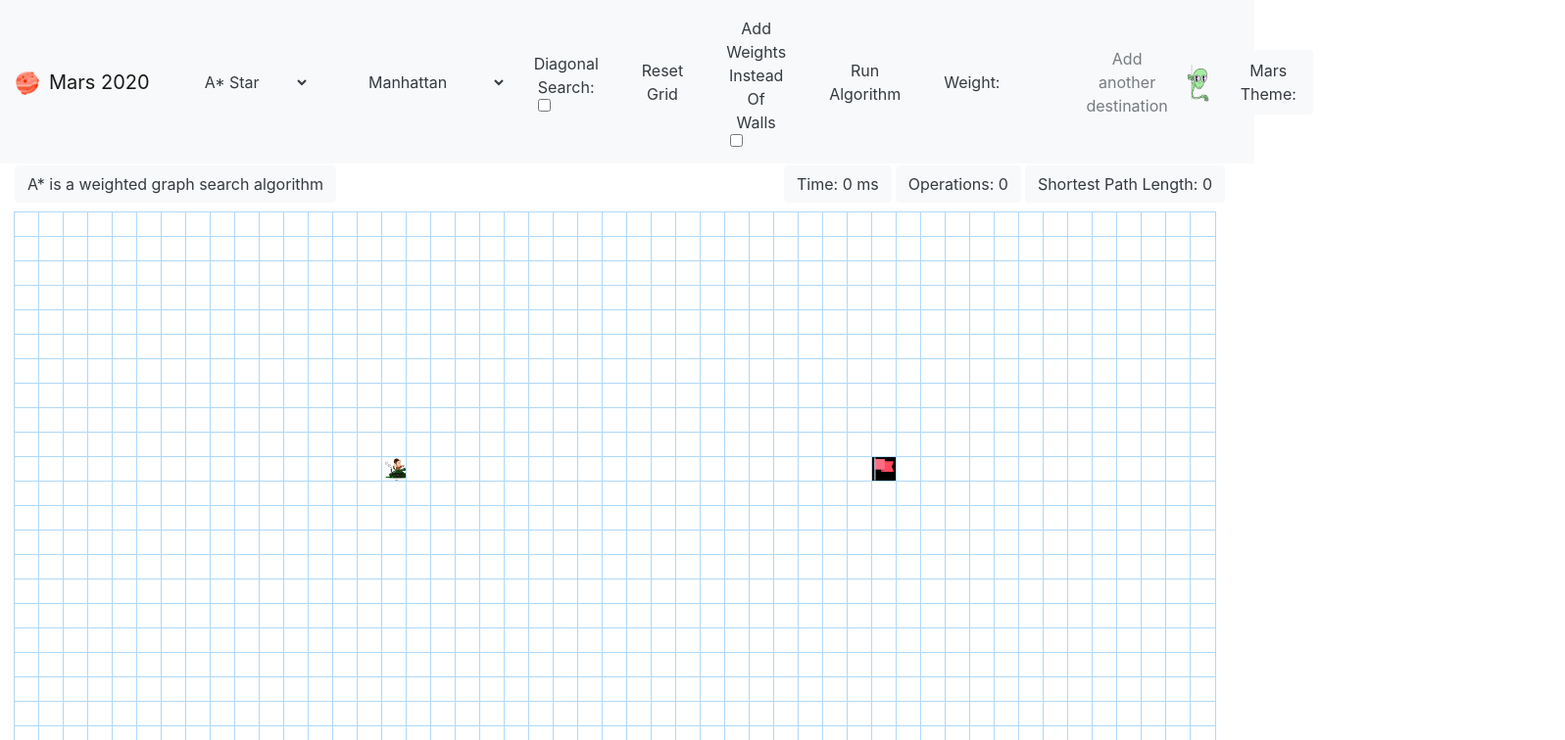
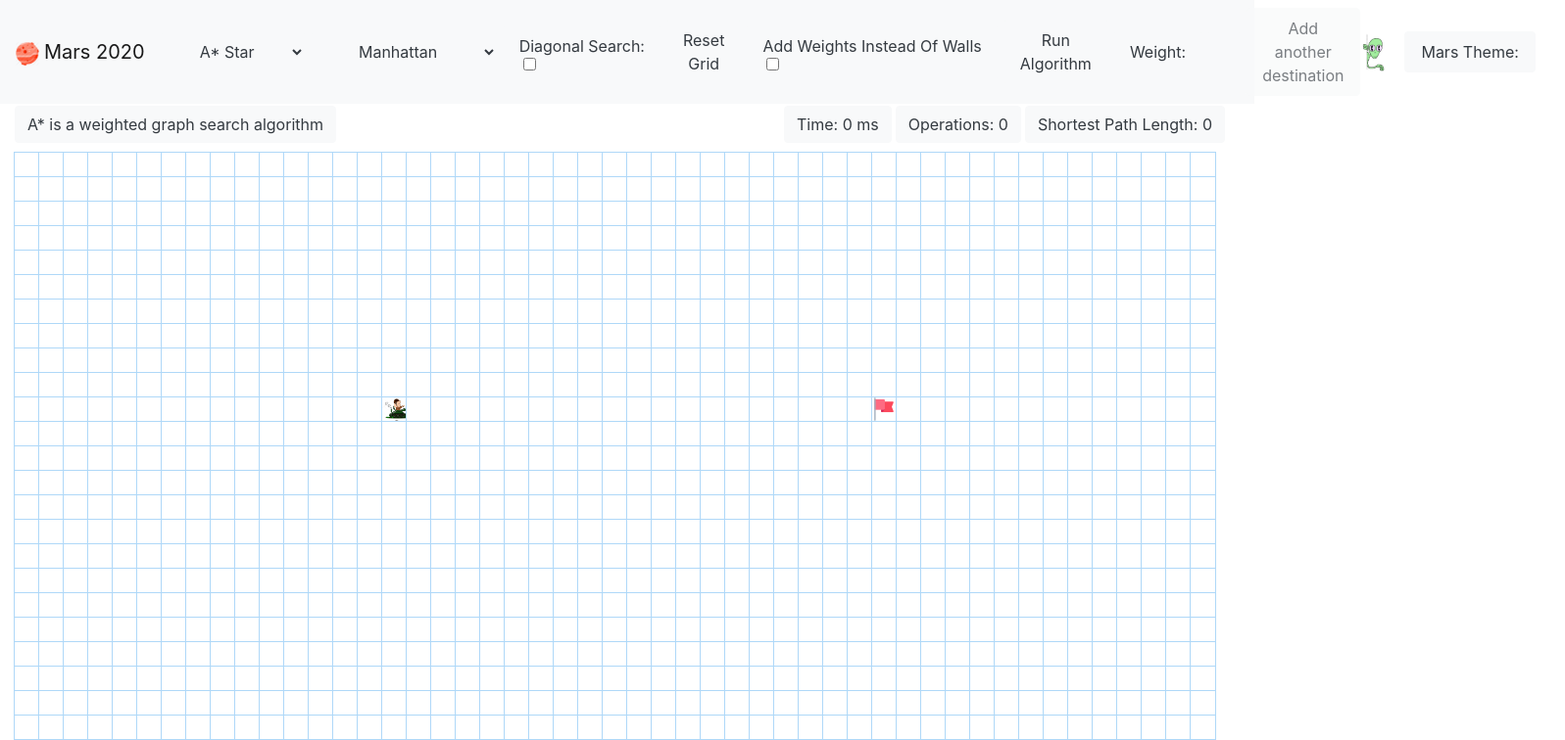
Before and after one commit to mavneeK/Mars-2020-Microsoft, a React (Create React App) app: page / in a window 1280 px wide. Shown: the top 756 px of the page at 98% size, 1597 px wide, since content can reach past the window. Built offline with nearby package versions, Linux system fonts and the light colour scheme; the HTML template or start-up script is replaced by a standard one.

Commit message:
Final push after multi destinations

```diff
--- a/src/Components/NavigationBar.css
+++ b/src/Components/NavigationBar.css
@@ -34,6 +34,11 @@ input[type=number] {
   transition: .4s;
 }
 
+span{
+  white-space:nowrap;
+
+}
+
 .slider:before {
   position: absolute;
   content: "";
--- a/src/Components/NavigationBar.jsx
+++ b/src/Components/NavigationBar.jsx
@@ -21,7 +21,7 @@ export default class NavigationBar extends React.Component {
         return (
             <div>
                 <nav id="mode" style={{ backgroundColor: '#123123' }} className="navbar navbar-expand-lg navbar-light bg-light">
-                    <a className="navbar-brand" href="/"><img src={mars_image} height="24px" width="24px" style={{ marginRight: "10px" }}></img>Mars 2020</a>
+                    <a className="navbar-brand" href="/"><img src={mars_image} height="24px" width="24px" style={{ marginRight: "5px" }}></img>Mars 2020</a>
                     <button class="navbar-toggler" type="button" data-toggle="collapse" data-target="#navbarSupportedContent" aria-controls="navbarSupportedContent" aria-expanded="false" aria-label="Toggle navigation">
                         <span class="navbar-toggler-icon"></span>
                     </button>
@@ -35,29 +35,29 @@ export default class NavigationBar extends React.Component {
                             <option value="Recursive">Recursive</option>
                             <option value="DepthFirst">Depth First</option>
                         </select>
-                        <select className="navbar navbar-light text-dark bg-light btn btn-light border border-light rounded" id="heuristic" style={{ marginLeft: "10px" }} onChange={(event) => this.props.changeHeuristic(event.target.value)}>
+                        <select className="navbar navbar-light text-dark bg-light btn btn-light border border-light rounded" id="heuristic" style={{ marginLeft: "5px" }} onChange={(event) => this.props.changeHeuristic(event.target.value)}>
                             <option value="Manhattan">Manhattan</option>
                             <option value="Euclidean">Euclidean</option>
                             <option value="DiagonalDistance"> Diagonal Distance</option>
                             <option value="Octile">Octile</option>
                         </select>
-                        <span className="navbar btn btn-light border border-light rounded" style={{ marginLeft: "10px" }}>Diagonal Search: <input style={{ marginLeft: "4px" }} type="checkbox" onClick={() => this.props.changeDiagonal()}></input></span>
-                        <button className="navbar btn btn-light border border-light rounded" style={{ marginLeft: "10px" }} onClick={() => this.props.resetGrid()}>
+                        <span className="navbar btn btn-light border border-light rounded" style={{ marginLeft: "5px" }}>Diagonal Search: <input style={{ marginLeft: "4px" }} type="checkbox" onClick={() => this.props.changeDiagonal()}></input></span>
+                        <button className="navbar btn btn-light border border-light rounded" style={{ marginLeft: "5px" }} onClick={() => this.props.resetGrid()}>
                             Reset Grid
                     </button>
-                        <span className="navbar btn btn-light border border-light rounded" style={{ marginLeft: "10px" }}>Add Weights Instead Of Walls<input style={{ marginLeft: "4px" }} type="checkbox" id="addWeights" onClick={() => this.props.changeWeights()}></input></span>
-                        <button className="navbar btn btn-light border border-light rounded" style={{ marginLeft: "10px" }} onClick={() => this.props.runAlgorithm()}>
+                        <span className="navbar btn btn-light border border-light rounded" style={{ marginLeft: "5px" }}>Add Weights Instead Of Walls<input style={{ marginLeft: "4px" }} type="checkbox" id="addWeights" onClick={() => this.props.changeWeights()}></input></span>
+                        <button className="navbar btn btn-light border border-light rounded" style={{ marginLeft: "5px" }} onClick={() => this.props.runAlgorithm()}>
                             Run Algorithm
                     </button>
-                        <span style={{ marginRight: "10px", marginLeft: "10px" }} className="navbar btn btn-light border border-light text-dark rounded">Weight:</span>
+                        <span style={{ marginRight: "5px", marginLeft: "5px" }} className="navbar btn btn-light border border-light text-dark rounded">Weight:</span>
                         <input style={{ width: "5%" }} className="navbar btn btn-light border border-light text-dark rounded" placeholder="10" id="weight" type="number" onChange={(event) => this.props.changeWeight(event.target.value)}>
                         </input>
-                        <button id="secondDest" className="navbar btn btn-light border border-light rounded" style={{ marginLeft: "10px" }} onClick={() => this.props.addDestination()}>
+                        <button id="secondDest" className="navbar btn btn-light border border-light rounded" style={{ marginLeft: "5px" }} onClick={() => this.props.addDestination()}>
                             Add another destination
                     </button>
                         <img src={alien} height="40px" width="40px"></img>
                     </div>
-                    <span style={{ marginLeft: "0px" }} className="navbar btn btn-light rounded">Mars Theme:</span>
+                    <span style={{ marginLeft: "5px" }} className="navbar btn btn-light rounded">Mars Theme:</span>
                     <label className="switch">
                         <input type="checkbox" onChange={() => this.props.theme()} />
                         <span className="slider round"></span>
--- a/src/PathFindingVisualizer/Node/Node.css
+++ b/src/PathFindingVisualizer/Node/Node.css
@@ -8,13 +8,13 @@
 
 .node-finish {
   background-image: url('../../assets/flag.png');
-  background-color: black;
+  /* //background-color: black; */
 
 }
 
 .node-start {
   background-image: url('../../assets/tank.jpg');
-  background-color: white;
+  /* background-color: white; */
   background-size: 33px;
 
 }
```
